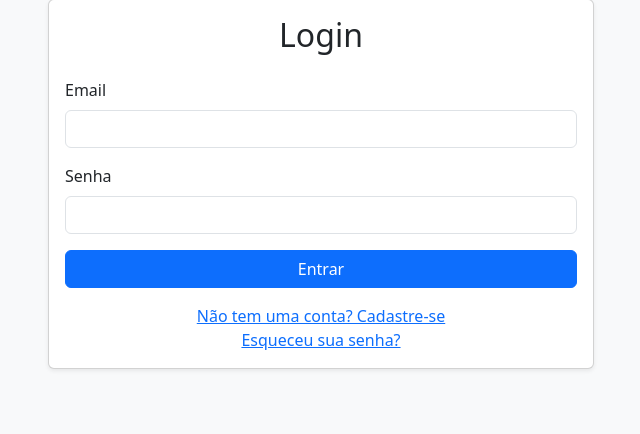
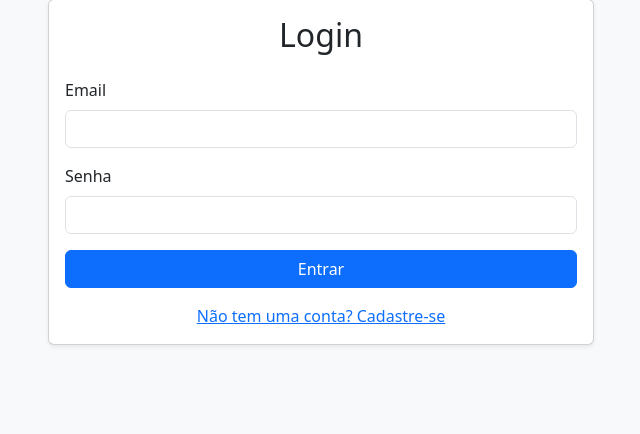
Before and after one commit to gab3mioni/Agendify, a PHP site: page /login in a window 1280 px wide. Shown: the part 49-483 px from the top of the page, without its empty margins (319-959 px from the left). Run offline with PHP 8.4, Linux system fonts and the light colour scheme; some libraries are stand-ins or nearby versions.

Commit message:
Removendo "Esqueci minha senha?"

```diff
--- a/app/views/login.php
+++ b/app/views/login.php
@@ -39,7 +39,6 @@
 
                     <div class="mt-3 text-center">
                         <a href="register">Não tem uma conta? Cadastre-se</a> <br>
-                        <a href="">Esqueceu sua senha?</a>
                     </div>
                 </div>
             </div>
```
